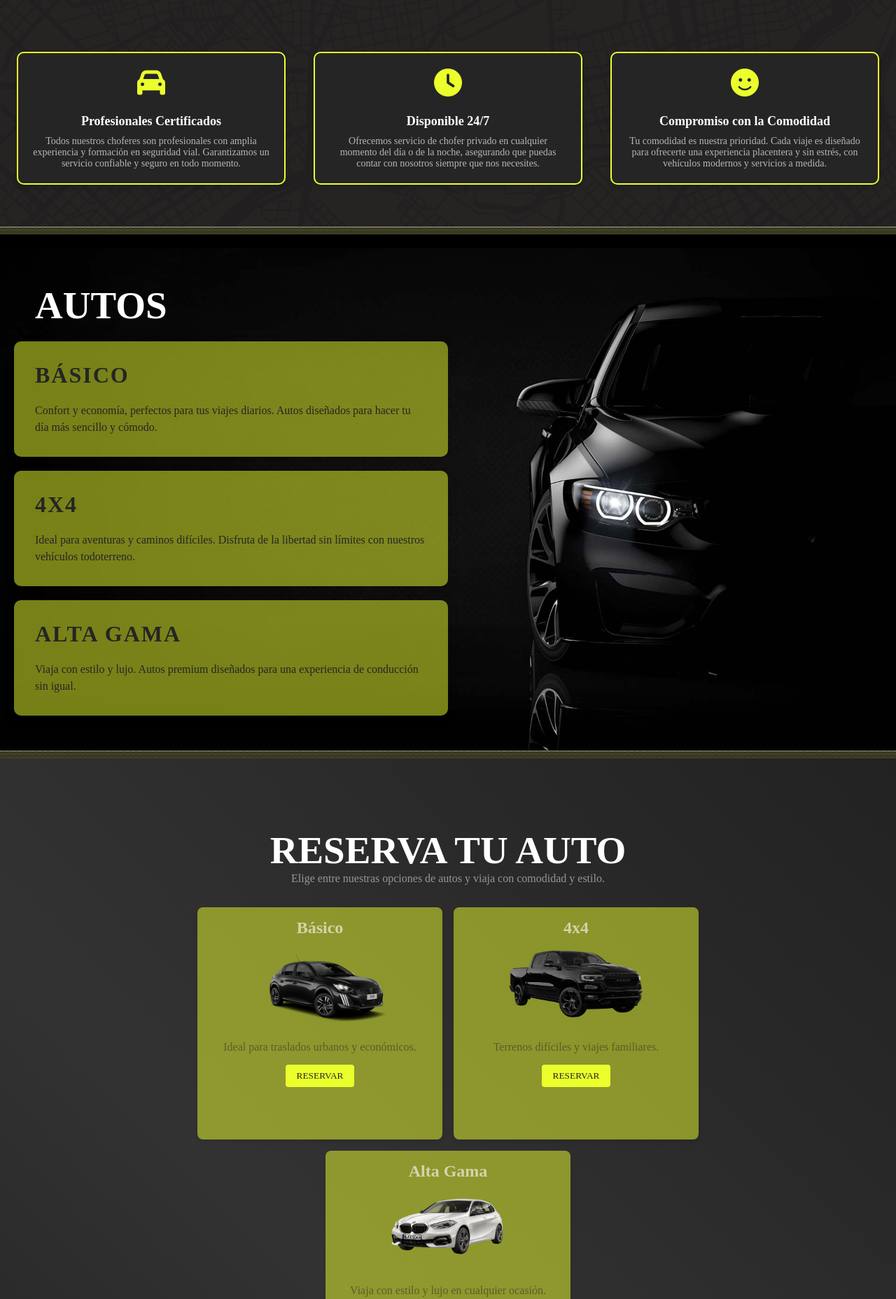
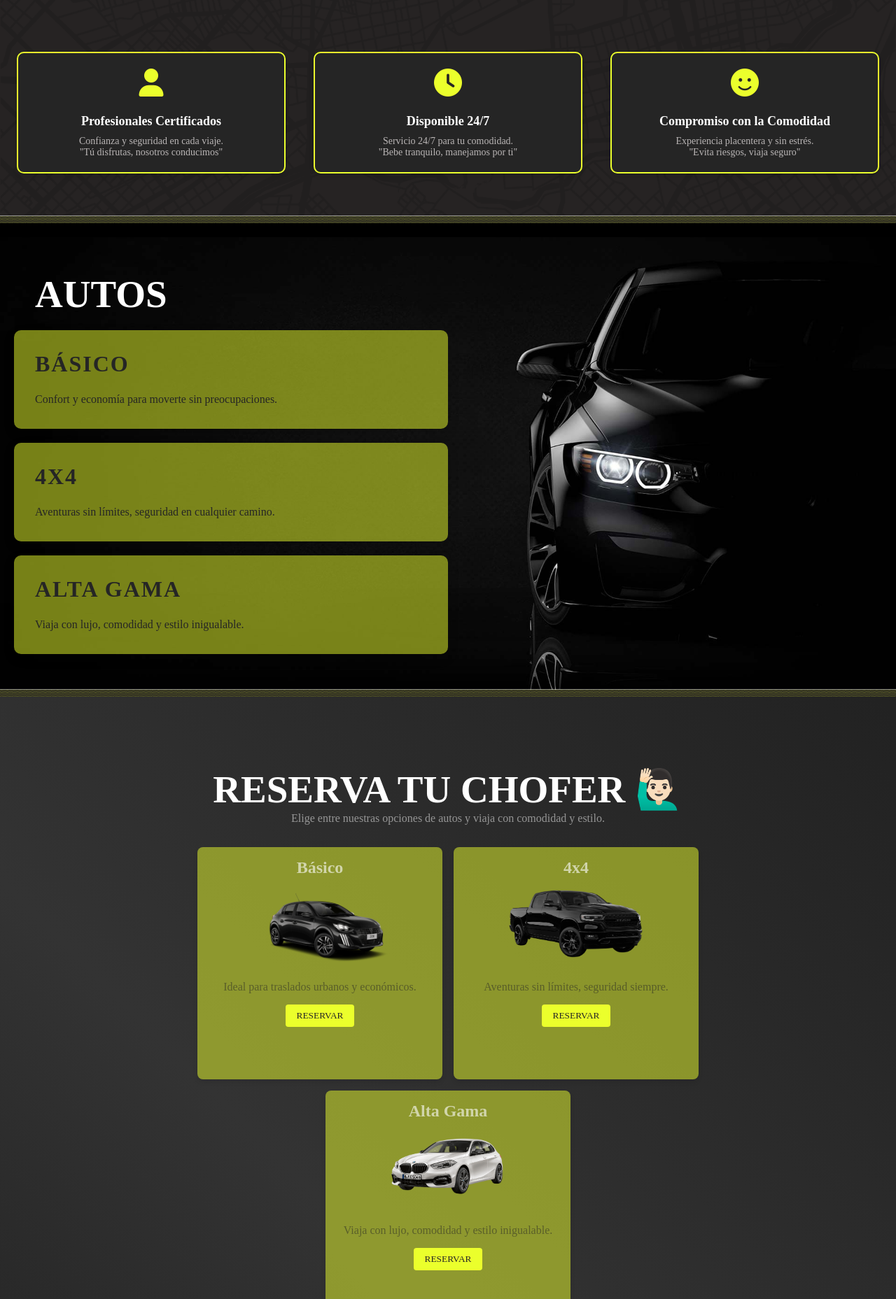
Before and after one commit to JuanZolezzi/Ride, a plain HTML site: page index.htm in a window 1280 px wide. Shown: the part 927-2784 px from the top of the page at 70% size. Drawn offline with Linux system fonts and the light colour scheme.

Commit message:
actualizado

```diff
--- a/index.htm
+++ b/index.htm
@@ -5,8 +5,8 @@
     <meta charset="UTF-8">
     <meta http-equiv="X-UA-Compatible" content="IE=edge">
     <meta name="viewport" content="width=device-width, initial-scale=1.0">
-    <meta name="description" content="Alquila autos de lujo y choferes privados. Servicio 24/7 en Buenos Aires.">
-<meta name="keywords" content="alquiler de autos, chofer privado, autos de lujo, 4x4, Buenos Aires">
+    <meta name="description" content="Contratá un chofer privado. Servicio 24/7 en Buenos Aires.">
+    <meta name="keywords" content="chofer privado, autos de lujo, 4x4, Buenos Aires">
     <title>Ride</title>
 
     <!-- Link Font Awesome -->
@@ -44,7 +44,7 @@
         <div class="text">
             <img src="img/LOGOTIP-POS-CON-REGISTER.png" alt="" class="img-1">
             <p class="p-1">Siempre en movimiento</p>
-            <a href="https://wa.me/1125899915" class="btn">Consultar</a> <!-- que palabra??? -->
+            <a href="https://wa.me/1125899915" class="btn">Contratá tu chofer</a> <!-- que palabra??? -->
         </div>
     </div>
 
@@ -59,27 +59,24 @@
         <div class="about-us">
             <div class="card">
                 <div class="card-icon">
-                    <i class="fas fa-car"></i>
+                    <i class="fas fa-user"></i>
                 </div>
                 <h3>Profesionales Certificados</h3>
-                <p>Todos nuestros choferes son profesionales con amplia experiencia y formación en seguridad vial.
-                    Garantizamos un servicio confiable y seguro en todo momento.</p>
+                <p>Confianza y seguridad en cada viaje. <br> "Tú disfrutas, nosotros conducimos"</p>
             </div>
             <div class="card">
                 <div class="card-icon">
                     <i class="fas fa-clock"></i>
                 </div>
                 <h3>Disponible 24/7</h3>
-                <p>Ofrecemos servicio de chofer privado en cualquier momento del día o de la noche, asegurando que
-                    puedas contar con nosotros siempre que nos necesites.</p>
+                <p> Servicio 24/7 para tu comodidad.<br> "Bebe tranquilo, manejamos por ti"</p>
             </div>
             <div class="card">
                 <div class="card-icon">
                     <i class="fas fa-smile"></i>
                 </div>
                 <h3>Compromiso con la Comodidad</h3>
-                <p>Tu comodidad es nuestra prioridad. Cada viaje es diseñado para ofrecerte una experiencia placentera y
-                    sin estrés, con vehículos modernos y servicios a medida.</p>
+                <p>Experiencia placentera y sin estrés. <br> "Evita riesgos, viaja seguro"</p>
             </div>
         </div>
     </section>
@@ -93,21 +90,19 @@
         <div class="car-category basic">
             <div class="category-content">
                 <h2>Básico</h2>
-                <p>Confort y economía, perfectos para tus viajes diarios. Autos diseñados para hacer tu día más sencillo
-                    y cómodo.</p>
+                <p>Confort y economía para moverte sin preocupaciones.</p>
             </div>
         </div>
         <div class="car-category offroad">
             <div class="category-content">
                 <h2>4x4</h2>
-                <p>Ideal para aventuras y caminos difíciles. Disfruta de la libertad sin límites con nuestros vehículos
-                    todoterreno.</p>
+                <p>Aventuras sin límites, seguridad en cualquier camino.</p>
             </div>
         </div>
         <div class="car-category luxury">
             <div class="category-content">
                 <h2>Alta Gama</h2>
-                <p>Viaja con estilo y lujo. Autos premium diseñados para una experiencia de conducción sin igual.</p>
+                <p>Viaja con lujo, comodidad y estilo inigualable.</p>
             </div>
         </div>
     </main>
@@ -115,7 +110,7 @@
     <div class="fondos"></div>
 
     <section class="book-a-car">
-        <h2 class="book-h2">RESERVA TU AUTO</h2>
+        <h2 class="book-h2">RESERVA TU CHOFER 🙋🏻‍♂️</h2>
         <p>Elige entre nuestras opciones de autos y viaja con comodidad y estilo.</p>
         <div class="car-options">
             <div class="car-card basic">
@@ -127,14 +122,14 @@
             <div class="car-card offroad">
                 <h3>4x4</h3>
                 <img src="img/1366_2000-Photoroom.png" alt="Auto 4x4">
-                <p>Terrenos difíciles y viajes familiares.</p>
+                <p>Aventuras sin límites, seguridad siempre.</p>
                 <a href="https://wa.me/1125899915"><button class="rsr">Reservar</button></a>
             </div>
             <div class="car-card luxury">
                 <h3>Alta Gama</h3>
                 <img src="img/bmw-1-series-inform-lines-sport-line-01.jpg.asset.1627454874518-Photoroom.png"
                     alt="Auto Alta Gama">
-                <p>Viaja con estilo y lujo en cualquier ocasión.</p>
+                <p>Viaja con lujo, comodidad y estilo inigualable.</p>
                 <a href="https://wa.me/1125899915"><button class="rsr">Reservar</button></a>
             </div>
         </div>
@@ -145,7 +140,7 @@
     <section class="drivers" id="choferes" style="border-bottom: 1px solid #ffffff85;">
         <div class="drivers-header">
             <h2 class="choferes-h2">CHOFERES PROFESIONALES</h2>
-            <p>Confianza. Seguridad. Privacidad. Experiencia.</p>
+            <p>"La fiesta sigue, pero la responsabilidad también"</p>
         </div>
         <div class="drivers-content">
             <div class="driver-card">
@@ -182,7 +177,7 @@
     <section class="contact" id="contacto">
         <div class="contact-header">
             <h2>CONTACTO</h2>
-            <p>Comunicate con nosotros a través de cualquiera de los siguientes medios.</p>
+            <p>Comunícate con nosotros y deja que nos ocupemos de tu traslado.</p>
         </div>
         <div class="contact-content">
             <div class="contact-item">
--- a/style.css
+++ b/style.css
@@ -661,6 +661,21 @@ header nav .menu a:hover::after {
 }
 
 /* Responsive */
+
+@media (max-width: 810px){
+    .drivers-header{
+        margin-right: 0;
+    }
+
+    .drivers-header h2 {
+        text-align: center;
+    }
+
+    .drivers-header p {
+        text-align: center;
+    }
+}
+
 @media (max-width: 768px) {
     .hamburger {
         display: block;
```
Also changed, not shown: img/cabina-camion-volvo-nocturna.jpeg (added), img/photo-1449965408869-eaa3f722e40d.jpeg (added).
